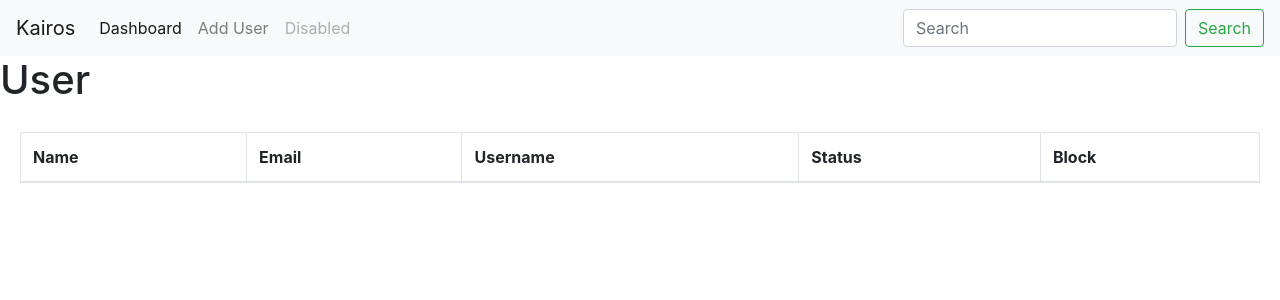
After one commit to muhdramees/Kairos-Ecommers-Website, a Django app: page /customadmin/userview/ in a window 1280 px wide. The commit adds this page. Shown: the top 300 px of the page. Run offline with Django 4.2, Linux system fonts and the light colour scheme; lists and menus that the app fills with data are empty.

Commit message:
Custom admin user creation form completed

```diff
--- a/ecommers/customadmin/urls.py
+++ b/ecommers/customadmin/urls.py
@@ -3,8 +3,10 @@ from django.urls import path
 from . import views
 
 urlpatterns = [
-       path('', views.custom_login , name="customlogin"),
-       path('dashboard/', views.custom_dashboard , name="customdashboard"),
-       path('logout/', views.custom_logout , name="customlogout"),
+       path('', views.custom_login , name="custom_login"),
+       path('dashboard/', views.custom_dashboard , name="custom_dashboard"),
+       path('logout/', views.custom_logout , name="custom_logout"),
+       path('userview/', views.user_view , name="user_view"),
+       path('adduser/', views.custom_adduser , name="custom_adduser"),
 
 ]
--- a/ecommers/customadmin/views.py
+++ b/ecommers/customadmin/views.py
@@ -1,12 +1,18 @@
 from django.shortcuts import render, redirect
-from django.contrib.auth import authenticate,login
+from django.contrib.auth import authenticate,login,get_user_model
 from django.contrib.auth.models import User
+from django.contrib.auth import get_user_model
+from kairos.models import EmailUser
+from django.contrib.auth.forms import UserCreationForm
+from django.contrib import messages
+from .forms import adduser
+from kairos.models import EmailUser
 # Create your views here.
 
 def custom_login(request):
 
     if 'email' in request.session:
-        return redirect('customdashboard')
+        return redirect('custom_dashboard')
 
     if request.method == 'POST':
 
@@ -17,7 +23,7 @@ def custom_login(request):
 
         if user is not None:
             request.session['email'] = email
-            return redirect("customdashboard")
+            return redirect("custom_dashboard")
 
         else:
             print("Invalid credential")
@@ -32,8 +38,6 @@ def custom_dashboard(request):
     if 'email' in request.session:
         return render(request, "customadmin/dashboard.html")
 
-    user_view = User.objects.all()
-
     return render(request, "customadmin/dashboard.html", {"user_view" : user_view})
 
 def custom_logout(request):
@@ -41,4 +45,50 @@ def custom_logout(request):
     if 'email' in request.session:
         request.session.flush()
 
-    return redirect('customlogin')
+    return redirect('custom_login')
+
+
+
+def user_view(request):
+    User = EmailUser
+    user = User.objects.all()
+
+    return render(request, "customadmin/userview.html", {'users' : user})
+
+
+def custom_adduser(request):
+
+    User = EmailUser
+
+
+    form = adduser(request.POST)
+
+    if request.method == 'POST':
+        form = adduser(request.POST)
+
+        first_name = request.POST.get('first_name')
+        last_name = request.POST.get('last_name')
+        username = request.POST.get('username')
+        email = request.POST.get('email')
+        password1 = request.POST.get('password1')
+        password2 = request.POST.get('password2')
+
+
+        if password1 == password2:
+
+            if User.objects.filter(email = email).exists():
+                messages.info(request, "Email is Already Taken")
+                return render(request, 'customadmin/userview.html', {'forms' : form})
+
+            else:
+                user = User.objects.create_superuser(username=username, email=email, password=password1, first_name=first_name, last_name=last_name)
+                user.save()
+                messages.info(request,"User Created")
+                return redirect('custom_login')
+
+        else:
+            messages.info(request, "Password not match")
+            return render(request, "customadmin/adduser.html", {'form' : form })
+
+
+    return render(request, "customadmin/adduser.html", {'form' : form})
--- a/ecommers/template/customadmin/dashboard.html
+++ b/ecommers/template/customadmin/dashboard.html
@@ -67,7 +67,7 @@
                 <div id="collapseTwo" class="collapse" aria-labelledby="headingTwo" data-parent="#accordionSidebar">
                     <div class="bg-white py-2 collapse-inner rounded">
                         <h6 class="collapse-header">Custom Components:</h6>
-                        <a class="collapse-item" href="buttons.html">Buttons</a>
+                        <a class="collapse-item" href="{% url 'user_view' %}">User View</a>
                         <a class="collapse-item" href="cards.html">Cards</a>
                     </div>
                 </div>
@@ -725,7 +725,7 @@
                 <div class="modal-body">Select "Logout" below if you are ready to end your current session.</div>
                 <div class="modal-footer">
                     <button class="btn btn-secondary" type="button" data-dismiss="modal">Cancel</button>
-                    <a class="btn btn-primary" href="{% url 'customlogout' %}">Logout</a>
+                    <a class="btn btn-primary" href="{% url 'custom_logout' %}">Logout</a>
                 </div>
             </div>
         </div>
--- /dev/null
+++ b/ecommers/template/customadmin/userview.html
@@ -0,0 +1,99 @@
+<!DOCTYPE html>
+<html lang="en">
+<head>
+    <meta charset="UTF-8">
+    <meta http-equiv="X-UA-Compatible" content="IE=edge">
+    <meta name="viewport" content="width=device-width, initial-scale=1.0">
+    <title>Document</title>
+    <link rel="stylesheet" href="https://cdn.jsdelivr.net/npm/bootstrap@4.0.0/dist/css/bootstrap.min.css" integrity="sha384-Gn5384xqQ1aoWXA+058RXPxPg6fy4IWvTNh0E263XmFcJlSAwiGgFAW/dAiS6JXm" crossorigin="anonymous">
+
+</head>
+<body>
+
+    <nav class="navbar navbar-expand-lg navbar-light bg-light " >
+        <button class="navbar-toggler" type="button" data-toggle="collapse" data-target="#navbarTogglerDemo03" aria-controls="navbarTogglerDemo03" aria-expanded="false" aria-label="Toggle navigation">
+          <span class="navbar-toggler-icon"></span>
+        </button>
+        <a class="navbar-brand" href="#">Kairos</a>
+
+        <div class="collapse navbar-collapse" id="navbarTogglerDemo03">
+          <ul class="navbar-nav mr-auto mt-2 mt-lg-0">
+            <li class="nav-item active">
+              <a class="nav-link" href="{% url 'custom_dashboard' %}">Dashboard<span class="sr-only">(current)</span></a>
+            </li>
+            <li class="nav-item">
+              <a class="nav-link" href="{% url 'custom_adduser' %}">Add User</a>
+            </li>
+            <li class="nav-item">
+              <a class="nav-link disabled" href="#">Disabled</a>
+            </li>
+          </ul>
+          <form class="form-inline my-2 my-lg-0">
+            <input class="form-control mr-sm-2" type="search" placeholder="Search" aria-label="Search">
+            <button class="btn btn-outline-success my-2 my-sm-0" type="submit">Search</button>
+          </form>
+        </div>
+      </nav>
+
+      <h1> User</h1>
+      {% for user in users %}
+
+        {{user.username}}
+
+       {% endfor %}
+
+
+       <div class="card-body">
+
+        <table class="table table-bordered border-primary">
+          <thead>
+            <tr>
+              <th scope="col">Name</th>
+              <th scope="col">Email</th>
+              <th scope="col">Username</th>
+              <th scope="col">Status</th>
+              <th scope="col">Block</th>
+            </tr>
+          </thead>
+          <tbody>
+            {% for user in users %}
+            <tr>
+              <!-- <th scope="row"><img class="img-fluid"  src="{{ cr.images.url }}" alt=""></th> -->
+              <!-- <th scope="row"><a href="#"></a></th> -->
+              <!-- <td>{{ cr.id}}</td> -->
+              <td>{{ user.first_name }} {{ user.last_name }}</td>
+              <td>{{ user.email}}</td>
+              <td>{{ user.username}}</td>
+              <td>{% if user.is_superuser == True  %}
+                  <form action="{url 'customadmin/block_user' cr.id} " method="POST">
+                <button type="submit" class="btn btn-outline-success">Active</button>
+                {% else %}
+                <button type="submit" class="btn btn-outline-danger">Not Active</button>
+                {% endif %}
+                  </form>
+              </td>
+{##}
+{#              <td>#}
+{#                <form action="{% url 'block_user' cr.id %}" method="POST">#}
+{#                {% csrf_token %}#}
+{#                {% if cr.is_active == True  %}#}
+{#                <button type="submit" onclick="showConfirm()" class="btn btn-outline-danger">Block</button>#}
+{#                {% else %}#}
+{#                <button type="submit" onclick="showConfirm()" class="btn btn-outline-warning">Unblock</button>#}
+{#                {% endif %}#}
+{#              </form>#}
+{#            </td>#}
+            </tr>
+            {% endfor %}
+
+          </tbody>
+        </table>
+
+      </div>
+
+
+
+
+
+</body>
+</html>
--- a/ecommers/template/homepage.html
+++ b/ecommers/template/homepage.html
@@ -56,6 +56,9 @@
                 <div class="col-2 col-sm-4 col-md-3 col-lg-4 text-right">
                 	<span class="user-menu d-block d-lg-none"><i class="anm anm-user-al" aria-hidden="true"></i></span>
                     <ul class="customer-links list-inline">
+
+                        <li>Hello, {{ user.username}}</li>
+
                         <li><a href="{% url 'user_logout' %}">Logout</a></li>
 
                         <li><a href="wishlist.html">Wishlist</a></li>
@@ -350,6 +353,7 @@
                     <div class="site-header__search">
                     	<button type="button" class="search-trigger"><i class="icon anm anm-search-l"></i></button>
                     </div>
+
                 </div>
         	</div>
         </div>
```
Also changed, not shown: ecommers/customadmin/forms.py (added, +9 -0 lines), ecommers/kairos/views.py (+6 -1 lines), ecommers/template/customadmin/adduser.html (added, +151 -0 lines).
